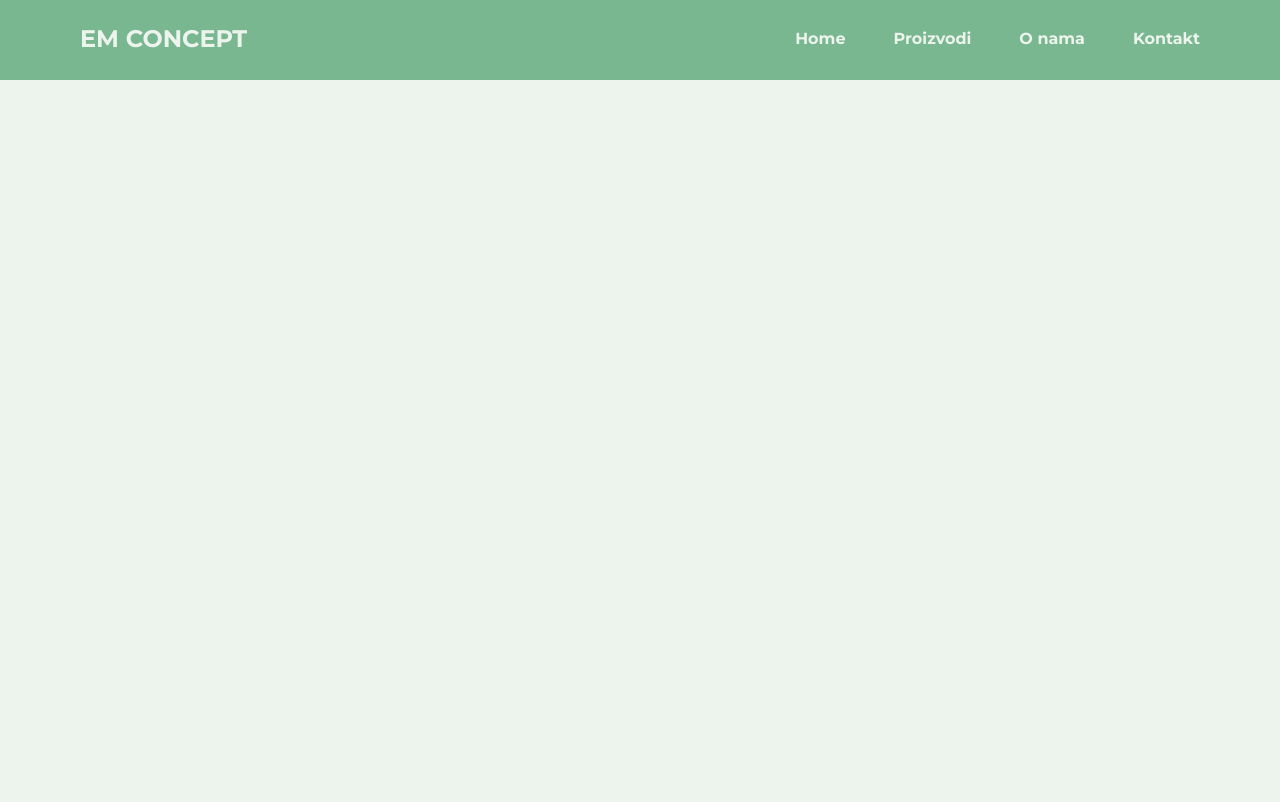
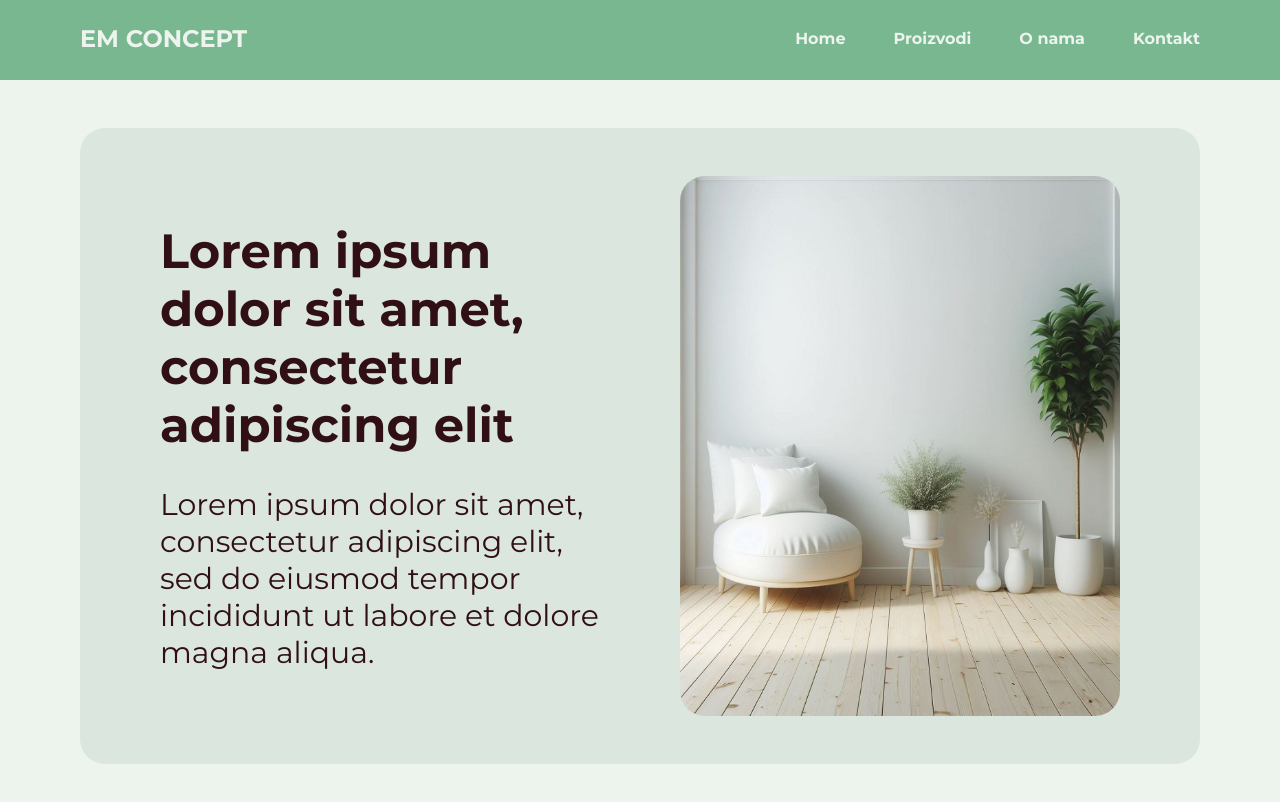
Before and after one commit to hanacatic12/em-concept, a plain HTML site: page index.html in a window 1280 px wide. Drawn offline with Linux system fonts and the light colour scheme.

Commit message:
landing page in progress

```diff
--- a/css/style.css
+++ b/css/style.css
@@ -47,3 +47,25 @@
   background-color: rgba(171, 209, 181, 0.4);
   z-index: 900;
 }
+
+/* --- LANDING PAGE --- */
+.landing-page-container {
+  background-color: #dbe6de;
+  border-radius: 25px;
+  margin: 4.8rem 8rem;
+  padding: 4.8rem 8rem;
+}
+
+.landing-page-headline {
+  display: flex;
+  flex-direction: column;
+  justify-content: center;
+  height: 100%;
+}
+
+.landing-page-img {
+  height: 54rem;
+  width: 44rem;
+  border-radius: 25px;
+  justify-self: end;
+}
--- a/css/template.css
+++ b/css/template.css
@@ -121,3 +121,12 @@ a:hover {
 .hidden {
   display: none !important;
 }
+
+.heading-primary {
+  font-size: 4.8rem;
+  font-weight: bold;
+}
+
+.heading-secondary {
+  font-size: 3rem;
+}
--- a/index.html
+++ b/index.html
@@ -56,7 +56,25 @@
         </svg>
       </nav>
     </header>
-    <main></main>
+    <main>
+      <div class="landing-page-container">
+        <div class="landing-page-content grid grid--2-cols">
+          <div class="landing-page-headline">
+            <p class="heading-primary margin-bottom-xsm">
+              Lorem ipsum dolor sit amet, consectetur adipiscing elit
+            </p>
+            <p class="heading-secondary">
+              Lorem ipsum dolor sit amet, consectetur adipiscing elit, sed do
+              eiusmod tempor incididunt ut labore et dolore magna aliqua.
+            </p>
+          </div>
+          <img
+            src="img/living-room-8838049_1280.jpg"
+            class="landing-page-img"
+          />
+        </div>
+      </div>
+    </main>
     <footer></footer>
     <div class="dimmed-background hidden"></div>
     <script src="main.js"></script>
```
Also changed, not shown: img/living-room-8838049_1280.jpg (added).
